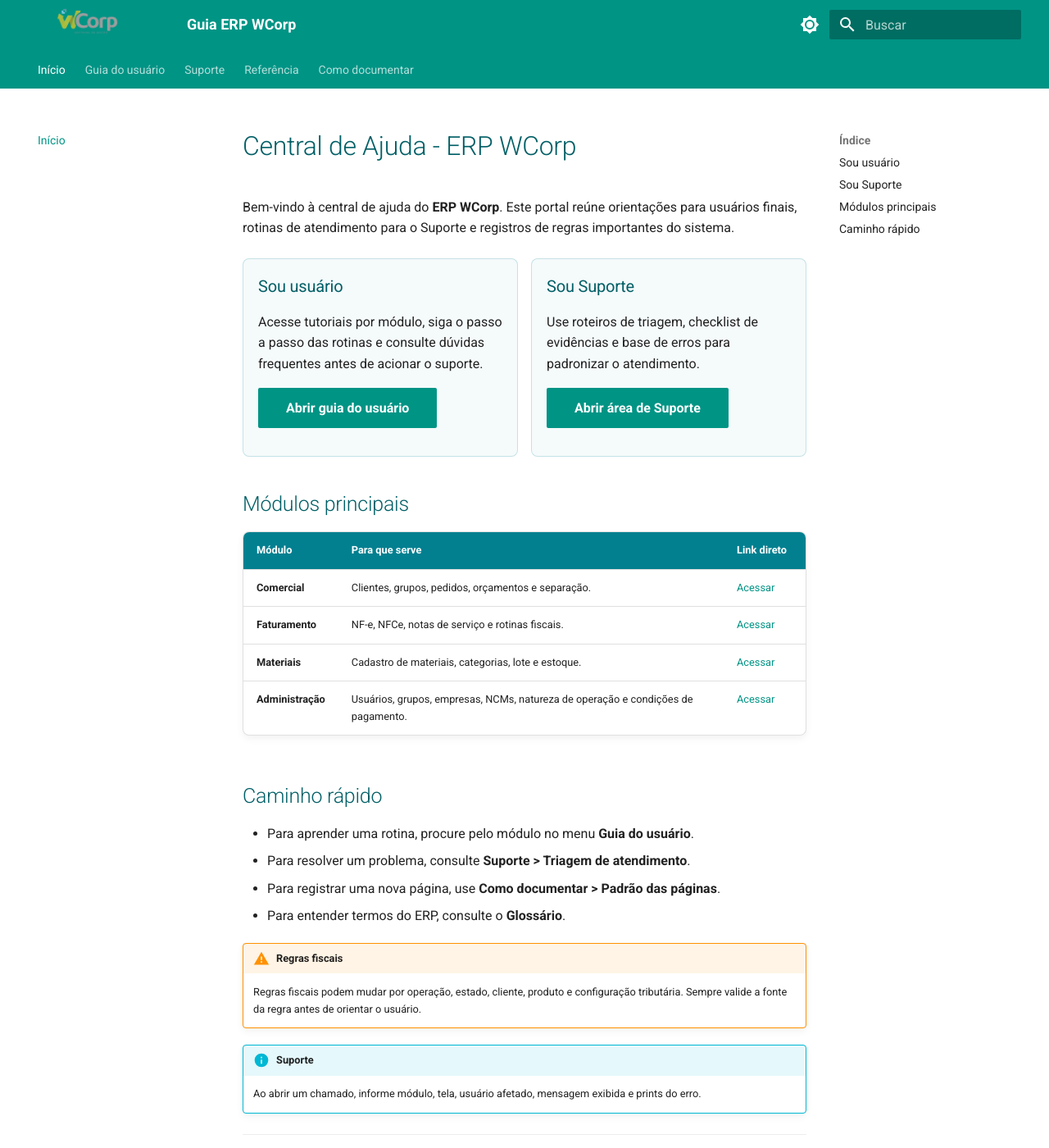
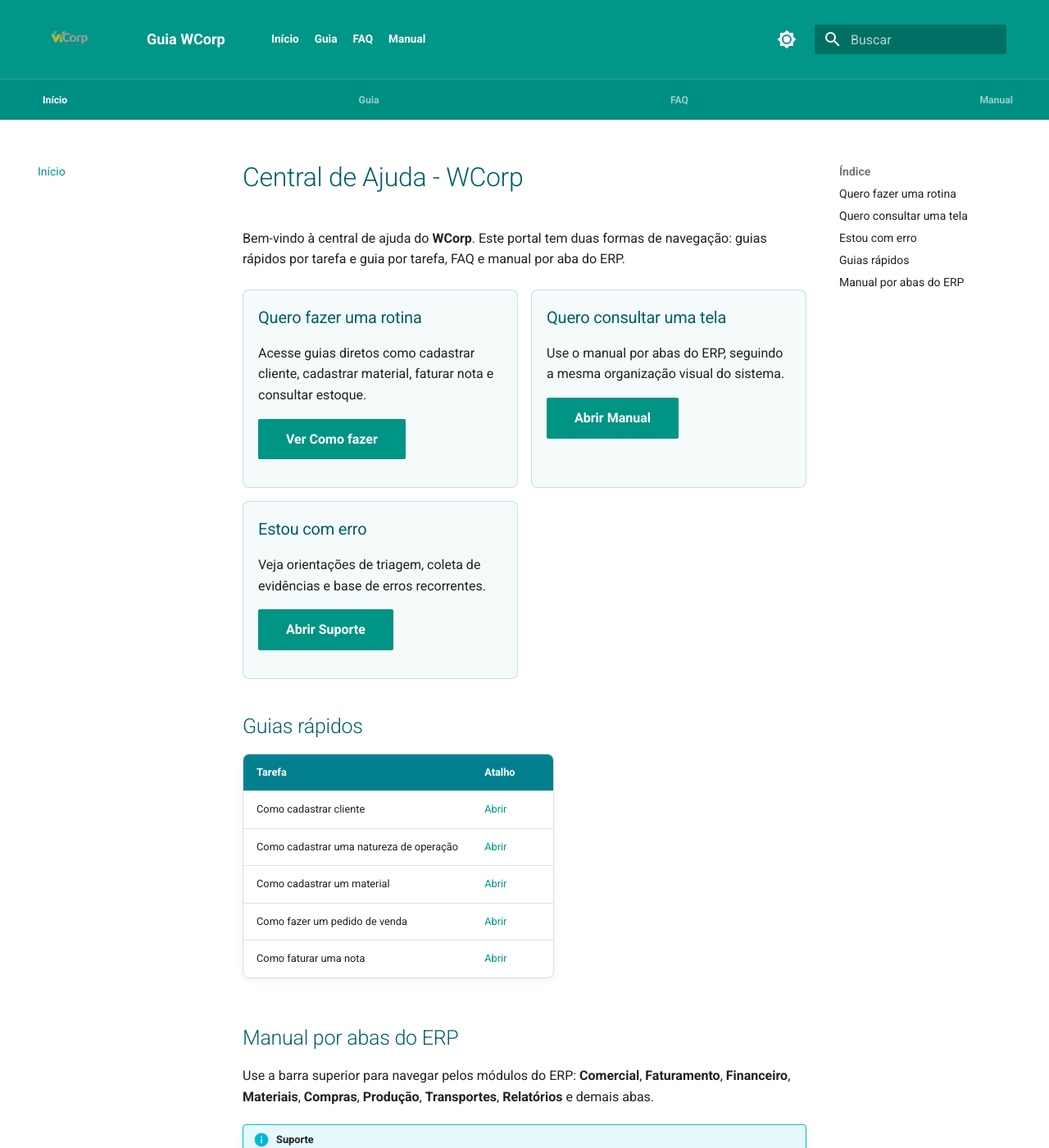
Before and after one commit to suporteWCorp/erp-docs, an MkDocs documentation site: the page built from docs/index.md, in a window 1280 px wide and 1400 px high. Shown: the whole window at 82% size. Built offline with MkDocs 1.6.1 and Material for MkDocs 9.7.7, drawn with Linux system fonts in a browser that asks for light colours; some of the changed text lies outside the part shown.

Commit message:
Atualiza estrutura do guia WCorp

```diff
--- /dev/null
+++ b/docs/assets/javascripts/wcorp-nav.js
@@ -0,0 +1,115 @@
+(function () {
+  const shortcuts = [
+    { label: "Início", href: "" },
+    { label: "Guia", href: "como-fazer/" },
+    { label: "FAQ", href: "referencia/glossario/" },
+    { label: "Manual", href: "manual/" }
+  ];
+
+  const erpTabs = [
+    { label: "Comercial", href: "comercial/comercial-geral/", section: "/comercial/" },
+    { label: "Faturamento", href: "faturamento/faturamento-geral/", section: "/faturamento/" },
+    { label: "Financeiro", href: "financeiro/financeiro-geral/", section: "/financeiro/" },
+    { label: "Colaboradores", href: "colaboradores/colaboradores-geral/", section: "/colaboradores/" },
+    { label: "Fornecedores", href: "fornecedores/fornecedores-geral/", section: "/fornecedores/" },
+    { label: "Materiais", href: "materiais/materiais-geral/", section: "/materiais/" },
+    { label: "Serviços", href: "servicos/servicos-geral/", section: "/servicos/" },
+    { label: "Contratos", href: "contratos/contratos-geral/", section: "/contratos/" },
+    { label: "Compras", href: "compras/compras-geral/", section: "/compras/" },
+    { label: "Produção", href: "producao/producao-geral/", section: "/producao/" },
+    { label: "Transportes", href: "transportes/transportes-geral/", section: "/transportes/" },
+    { label: "Relatórios", href: "relatorios/relatorios-geral/", section: "/relatorios/" },
+    { label: "Administração", href: "administracao/administracao-geral/", section: "/administracao/" }
+  ];
+
+  function rootUrl() {
+    const logo = document.querySelector(".md-header__button.md-logo[href]");
+    return logo ? logo.href : new URL("/", window.location.href).href;
+  }
+
+  function addShortcuts() {
+    const headerInner = document.querySelector(".md-header__inner");
+    if (!headerInner || document.querySelector(".wc-shortcuts")) return;
+
+    const nav = document.createElement("nav");
+    nav.className = "wc-shortcuts";
+    nav.setAttribute("aria-label", "Atalhos principais");
+
+    const root = rootUrl();
+    shortcuts.forEach((item) => {
+      const link = document.createElement("a");
+      link.className = "wc-shortcuts__link";
+      link.href = new URL(item.href, root).href;
+      link.textContent = item.label;
+      nav.appendChild(link);
+    });
+
+    const palette = headerInner.querySelector(".md-header__option");
+    const search = headerInner.querySelector(".md-search");
+    headerInner.insertBefore(nav, palette || search || null);
+  }
+
+  function isManualPage() {
+    const path = window.location.pathname;
+    return path.includes("/manual/") || erpTabs.some((tab) => path.includes(tab.section));
+  }
+
+  function replaceTabsWithErpMenu() {
+    const tabsList = document.querySelector(".md-tabs__list");
+    if (!tabsList) return;
+
+    if (!isManualPage()) {
+      tabsList.classList.remove("wc-erp-tabs");
+      return;
+    }
+
+    const root = rootUrl();
+    const currentPath = window.location.pathname;
+    tabsList.classList.add("wc-erp-tabs");
+    tabsList.innerHTML = "";
+
+    erpTabs.forEach((tab) => {
+      const item = document.createElement("li");
+      item.className = "md-tabs__item";
+
+      const link = document.createElement("a");
+      link.className = "md-tabs__link";
+      link.href = new URL(tab.href, root).href;
+      link.textContent = tab.label;
+
+      if (currentPath.includes(tab.section)) {
+        link.classList.add("md-tabs__link--active");
+      }
+
+      item.appendChild(link);
+      tabsList.appendChild(item);
+    });
+  }
+
+  function addSupportFooter() {
+    const content = document.querySelector(".md-content__inner");
+    if (!content || content.querySelector(".wc-support-footer")) return;
+
+    const footer = document.createElement("aside");
+    footer.className = "wc-support-footer";
+    footer.innerHTML = [
+      '<span class="wc-support-footer__text">Precisa de ajuda?</span>',
+      '<a class="wc-support-footer__button wc-support-footer__button--whatsapp" href="https://wa.me/5512991583055" target="_blank" rel="noopener">WhatsApp</a>',
+      '<a class="wc-support-footer__button wc-support-footer__button--youtube" href="https://www.youtube.com/@wcorpsoftwaredegestao5422" target="_blank" rel="noopener">YouTube</a>'
+    ].join("");
+
+    content.appendChild(footer);
+  }
+
+  function initWcorpUi() {
+    addShortcuts();
+    replaceTabsWithErpMenu();
+    addSupportFooter();
+  }
+
+  document.addEventListener("DOMContentLoaded", initWcorpUi);
+
+  if (window.document$ && typeof window.document$.subscribe === "function") {
+    window.document$.subscribe(initWcorpUi);
+  }
+})();
--- a/docs/extra.css
+++ b/docs/extra.css
@@ -2,18 +2,26 @@
    ESTILO WCORP PARA TEMA MATERIAL
    ============================================================ */
 
-/* Ajuste da Logo no Topo - Deixa ela com destaque na barra */
+/* Ajuste da Logo no Topo */
+.md-header__button.md-logo {
+    align-items: center;
+    display: flex;
+    height: 4.4rem;
+    margin: 0 8px 0 0;
+    padding: 0 0.35rem;
+}
+
 .md-header__button.md-logo img {
-    height: 80px !important; /* Aumentamos um pouco mais */
+    height: 68px !important;
+    max-height: 68px;
     width: auto !important;
-    min-height: 45px; /* Garante que ela não encolha */
-    transform: scale(1.2); /* Dá um leve zoom na imagem */
-    margin-right: 10px; /* Afasta um pouco do título */
-    margin-top: -2px; /* Ajuste fino de centralização */
+    min-height: 0;
+    transform: none;
+    margin: 0;
 }
 
 .md-header__topic {
-    margin-left: 20px;
+    margin-left: 6px;
 }
 
 /* Cor dos Títulos para bater com a identidade WCorp */
@@ -92,3 +100,241 @@
 .wc-card h3 {
     margin-top: 0;
 }
+
+/* Navegação superior: atalhos principais + abas no estilo ERP */
+.md-header {
+    background-color: #009688;
+}
+
+.md-header__inner {
+    min-height: 4.8rem;
+    height: auto;
+    gap: 10px;
+    padding-right: 1.1rem;
+}
+
+.md-header__title {
+    flex: 0 1 128px;
+    font-weight: 700;
+    margin-left: 4px;
+    min-width: 112px;
+}
+
+.md-header__topic {
+    overflow: hidden;
+    text-overflow: ellipsis;
+    white-space: nowrap;
+}
+
+.wc-shortcuts {
+    display: flex;
+    align-items: center;
+    gap: 3px;
+    flex: 1 1 auto;
+    min-width: 360px;
+    overflow: hidden;
+}
+
+.wc-shortcuts__link {
+    color: #ffffff;
+    border-radius: 4px;
+    font-size: 0.72rem;
+    font-weight: 700;
+    line-height: 1;
+    padding: 10px 10px;
+    text-decoration: none;
+    white-space: nowrap;
+}
+
+.wc-shortcuts__link:hover,
+.wc-shortcuts__link:focus {
+    background: rgba(255, 255, 255, 0.14);
+    color: #ffffff;
+}
+
+.wc-shortcuts__theme {
+    align-items: center;
+    display: flex;
+    height: 36px;
+    justify-content: center;
+    margin-left: 8px;
+    width: 36px;
+}
+
+.wc-shortcuts__theme .md-header__button {
+    margin: 0;
+}
+
+.md-header .md-search {
+    flex: 0 0 min(235px, 18vw);
+}
+
+.md-tabs {
+    background: #008f83;
+    border-top: 1px solid rgba(255, 255, 255, 0.18);
+    box-shadow: inset 0 -1px 0 rgba(0, 0, 0, 0.08);
+}
+
+.md-tabs__inner {
+    padding-left: 0.7rem;
+    padding-right: 0.7rem;
+}
+
+.md-tabs__list {
+    display: flex;
+    gap: 1px;
+    justify-content: space-between;
+    width: 100%;
+}
+
+.md-tabs__item {
+    flex: 0 1 auto;
+    height: 2.45rem;
+}
+
+.md-tabs__link {
+    border-radius: 4px 4px 0 0;
+    color: rgba(255, 255, 255, 0.84);
+    font-size: 0.66rem;
+    font-weight: 700;
+    margin-top: 0.28rem;
+    max-width: 96px;
+    overflow: hidden;
+    padding: 0.62rem 0.42rem 0.58rem;
+    text-align: center;
+    text-overflow: ellipsis;
+    white-space: nowrap;
+}
+
+.md-tabs__link:hover,
+.md-tabs__link--active {
+    background: rgba(0, 95, 102, 0.46);
+    color: #ffffff;
+}
+
+@media screen and (min-width: 76.25em) and (max-width: 88em) {
+    .md-header__button.md-logo img {
+        height: 58px !important;
+        max-height: 58px;
+    }
+
+    .md-header__title {
+        flex-basis: 132px;
+        min-width: 105px;
+    }
+
+    .wc-shortcuts__link {
+        font-size: 0.68rem;
+        padding-left: 8px;
+        padding-right: 8px;
+    }
+
+    .md-header .md-search {
+        flex-basis: 210px;
+    }
+
+    .md-tabs__link {
+        font-size: 0.61rem;
+        max-width: 86px;
+        padding-left: 0.3rem;
+        padding-right: 0.3rem;
+    }
+}
+
+@media screen and (max-width: 76.2344em) {
+    .wc-shortcuts {
+        display: none;
+    }
+
+    .md-header .md-search {
+        flex-basis: auto;
+    }
+}
+
+
+
+/* Rodapé discreto de ajuda */
+.wc-support-footer {
+    align-items: center;
+    border-top: 1px solid rgba(2, 128, 144, 0.16);
+    display: flex;
+    flex-wrap: wrap;
+    gap: 8px;
+    margin-top: 2.5rem;
+    padding-top: 1rem;
+}
+
+.wc-support-footer__text {
+    color: #667085;
+    font-size: 0.72rem;
+    font-weight: 700;
+    margin-right: 2px;
+}
+
+.wc-support-footer__button {
+    align-items: center;
+    border-radius: 999px;
+    color: #ffffff !important;
+    display: inline-flex;
+    font-size: 0.68rem;
+    font-weight: 700;
+    gap: 5px;
+    min-height: 28px;
+    padding: 6px 10px;
+    text-decoration: none !important;
+}
+
+.wc-support-footer__button:hover {
+    filter: brightness(0.95);
+}
+
+.wc-support-footer__button--whatsapp {
+    background: #128c7e;
+}
+
+.wc-support-footer__button--youtube {
+    background: #c4302b;
+}
+
+
+/* Vídeos curtos de demonstração */
+.wc-video {
+    background: #111;
+    border: 1px solid rgba(2, 128, 144, 0.18);
+    border-radius: 8px;
+    box-shadow: 0 8px 25px rgba(0,0,0,0.14);
+    display: block;
+    margin: 1rem 0 1.4rem;
+    max-width: 920px;
+    width: 100%;
+}
+
+
+/* Menu secundário do Manual no mesmo fluxo das abas do ERP */
+.md-tabs__list.wc-erp-tabs {
+    gap: 1px;
+    justify-content: flex-start;
+    overflow-x: auto;
+    scrollbar-width: thin;
+}
+
+.md-tabs__list.wc-erp-tabs .md-tabs__item {
+    flex: 0 0 auto;
+}
+
+.md-tabs__list.wc-erp-tabs .md-tabs__link {
+    max-width: none;
+    min-width: 88px;
+    padding-left: 0.5rem;
+    padding-right: 0.5rem;
+}
+
+@media screen and (min-width: 88.01em) {
+    .md-tabs__list.wc-erp-tabs {
+        justify-content: space-between;
+    }
+
+    .md-tabs__list.wc-erp-tabs .md-tabs__link {
+        min-width: 82px;
+    }
+}
--- a/docs/index.md
+++ b/docs/index.md
@@ -1,49 +1,54 @@
-# Central de Ajuda - ERP WCorp
+# Central de Ajuda - WCorp
 
-Bem-vindo à central de ajuda do **ERP WCorp**. Este portal reúne orientações para usuários finais, rotinas de atendimento para o Suporte e registros de regras importantes do sistema.
+Bem-vindo à central de ajuda do **WCorp**. Este portal tem duas formas de navegação: guias rápidos por tarefa e guia por tarefa, FAQ e manual por aba do ERP.
 
 <div class="wc-home-grid" markdown>
 
 <div class="wc-card" markdown>
 
-### Sou usuário
+### Quero fazer uma rotina
 
-Acesse tutoriais por módulo, siga o passo a passo das rotinas e consulte dúvidas frequentes antes de acionar o suporte.
+Acesse guias diretos como cadastrar cliente, cadastrar material, faturar nota e consultar estoque.
 
-[Abrir guia do usuário](comercial/comercial-geral.md){ .md-button .md-button--primary }
+[Ver Como fazer](como-fazer/index.md){ .md-button .md-button--primary }
 
 </div>
 
 <div class="wc-card" markdown>
 
-### Sou Suporte
+### Quero consultar uma tela
 
-Use roteiros de triagem, checklist de evidências e base de erros para padronizar o atendimento.
+Use o manual por abas do ERP, seguindo a mesma organização visual do sistema.
 
-[Abrir área de Suporte](suporte/index.md){ .md-button .md-button--primary }
+[Abrir Manual](manual/index.md){ .md-button .md-button--primary }
+
+</div>
+
+<div class="wc-card" markdown>
+
+### Estou com erro
+
+Veja orientações de triagem, coleta de evidências e base de erros recorrentes.
+
+[Abrir Suporte](suporte/index.md){ .md-button .md-button--primary }
 
 </div>
 
 </div>
 
-## Módulos principais
+## Guias rápidos
 
-| Módulo | Para que serve | Link direto |
-| :--- | :--- | :--- |
-| **Comercial** | Clientes, grupos, pedidos, orçamentos e separação. | [Acessar](comercial/comercial-geral.md) |
-| **Faturamento** | NF-e, NFCe, notas de serviço e rotinas fiscais. | [Acessar](faturamento/faturamento-nf.md) |
-| **Materiais** | Cadastro de materiais, categorias, lote e estoque. | [Acessar](materiais/materiais.md) |
-| **Administração** | Usuários, grupos, empresas, NCMs, natureza de operação e condições de pagamento. | [Acessar](administracao/usuarios.md) |
+| Tarefa | Atalho |
+| --- | --- |
+| Como cadastrar cliente | [Abrir](como-fazer/cadastrar-cliente.md) |
+| Como cadastrar uma natureza de operação | [Abrir](como-fazer/cadastrar-natureza-operacao.md) |
+| Como cadastrar um material | [Abrir](como-fazer/cadastrar-material.md) |
+| Como fazer um pedido de venda | [Abrir](como-fazer/fazer-pedido-venda.md) |
+| Como faturar uma nota | [Abrir](como-fazer/faturar-nota.md) |
 
-## Caminho rápido
+## Manual por abas do ERP
 
-- Para aprender uma rotina, procure pelo módulo no menu **Guia do usuário**.
-- Para resolver um problema, consulte **Suporte > Triagem de atendimento**.
-- Para registrar uma nova página, use **Como documentar > Padrão das páginas**.
-- Para entender termos do ERP, consulte o **Glossário**.
-
-!!! warning "Regras fiscais"
-    Regras fiscais podem mudar por operação, estado, cliente, produto e configuração tributária. Sempre valide a fonte da regra antes de orientar o usuário.
+Use a barra superior para navegar pelos módulos do ERP: **Comercial**, **Faturamento**, **Financeiro**, **Materiais**, **Compras**, **Produção**, **Transportes**, **Relatórios** e demais abas.
 
 !!! info "Suporte"
     Ao abrir um chamado, informe módulo, tela, usuário afetado, mensagem exibida e prints do erro.
--- a/mkdocs.yml
+++ b/mkdocs.yml
@@ -1,4 +1,4 @@
-site_name: Guia ERP WCorp
+site_name: Guia WCorp
 site_description: Central de ajuda do ERP para usuários, suporte e desenvolvimento.
 site_author: WCorp
 
@@ -31,7 +31,20 @@
 
 nav:
   - Início: index.md
-  - Guia do usuário:
+  - Guia:
+      - Visão geral: como-fazer/index.md
+      - Como cadastrar cliente: como-fazer/cadastrar-cliente.md
+      - Como cadastrar uma natureza de operação: como-fazer/cadastrar-natureza-operacao.md
+      - Como cadastrar um material: como-fazer/cadastrar-material.md
+      - Como fazer um pedido de venda: como-fazer/fazer-pedido-venda.md
+      - Como faturar uma nota: como-fazer/faturar-nota.md
+  - FAQ:
+      - Glossário: referencia/glossario.md
+      - Erros comuns: referencia/erros-comuns.md
+      - Perguntas frequentes: referencia/faq.md
+      - Links úteis: referencia/links-uteis.md
+  - Manual:
+      - Visão geral: manual/index.md
       - Comercial:
           - Visão geral: comercial/comercial-geral.md
           - Clientes: comercial/comercial-clientes.md
@@ -175,21 +188,6 @@
           - Layout de Ficha Técnica: administracao/layout-ficha-tecnica.md
           - Parâmetros Sistema: administracao/parametros-sistema.md
           - Município: administracao/municipio.md
-  - Suporte:
-      - Visão geral: suporte/index.md
-      - Triagem de atendimento: suporte/triagem.md
-      - Abertura de chamado: suporte/abertura-de-chamado.md
-      - Coleta de evidências: suporte/coleta-de-evidencias.md
-      - Base de erros: suporte/base-de-erros.md
-  - Referência:
-      - Glossário: referencia/glossario.md
-      - Erros comuns: referencia/erros-comuns.md
-      - Perguntas frequentes: referencia/faq.md
-  - Como documentar:
-      - Padrão das páginas: como-documentar/padrao-das-paginas.md
-      - Checklist de processo: como-documentar/checklist-de-processo.md
-      - Plano de documentação: como-documentar/plano-de-documentacao.md
-
 markdown_extensions:
   - admonition
   - attr_list
@@ -211,6 +209,9 @@
 extra_css:
   - extra.css
 
+extra_javascript:
+  - assets/javascripts/wcorp-nav.js
+
 plugins:
   - search:
       lang: pt
```
Also changed, not shown: docs/comercial/comercial-clientes.md (+1 -1 lines), docs/como-fazer/cadastrar-cliente.md (added, +35 -0 lines), docs/como-fazer/cadastrar-material.md (added, +25 -0 lines), docs/como-fazer/cadastrar-natureza-operacao.md (added, +30 -0 lines), docs/como-fazer/faturar-nota.md (added, +32 -0 lines), docs/como-fazer/fazer-pedido-venda.md (added, +26 -0 lines), docs/como-fazer/index.md (added, +63 -0 lines), docs/manual/index.md (added, +27 -0 lines), docs/referencia/links-uteis.md (added, +20 -0 lines), docs/suporte/index.md (+4 -1 lines), 1 other file.
